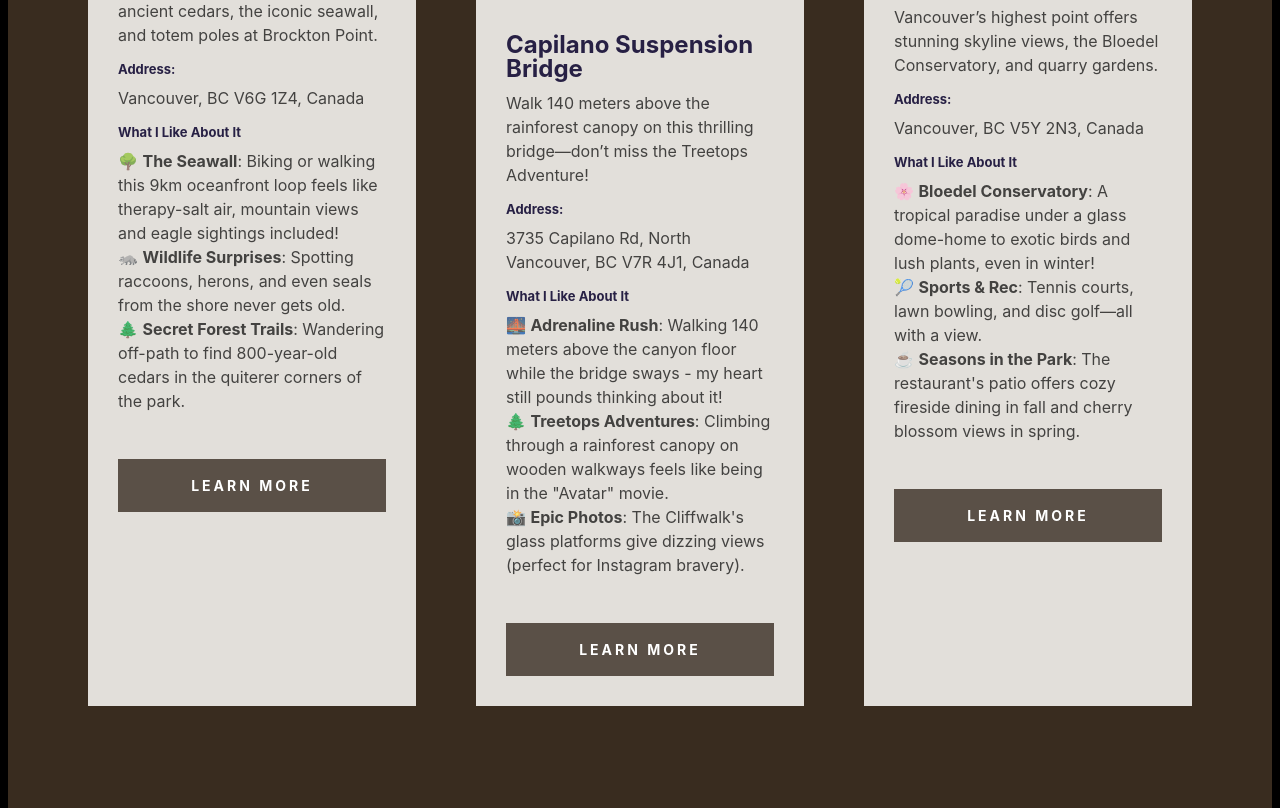
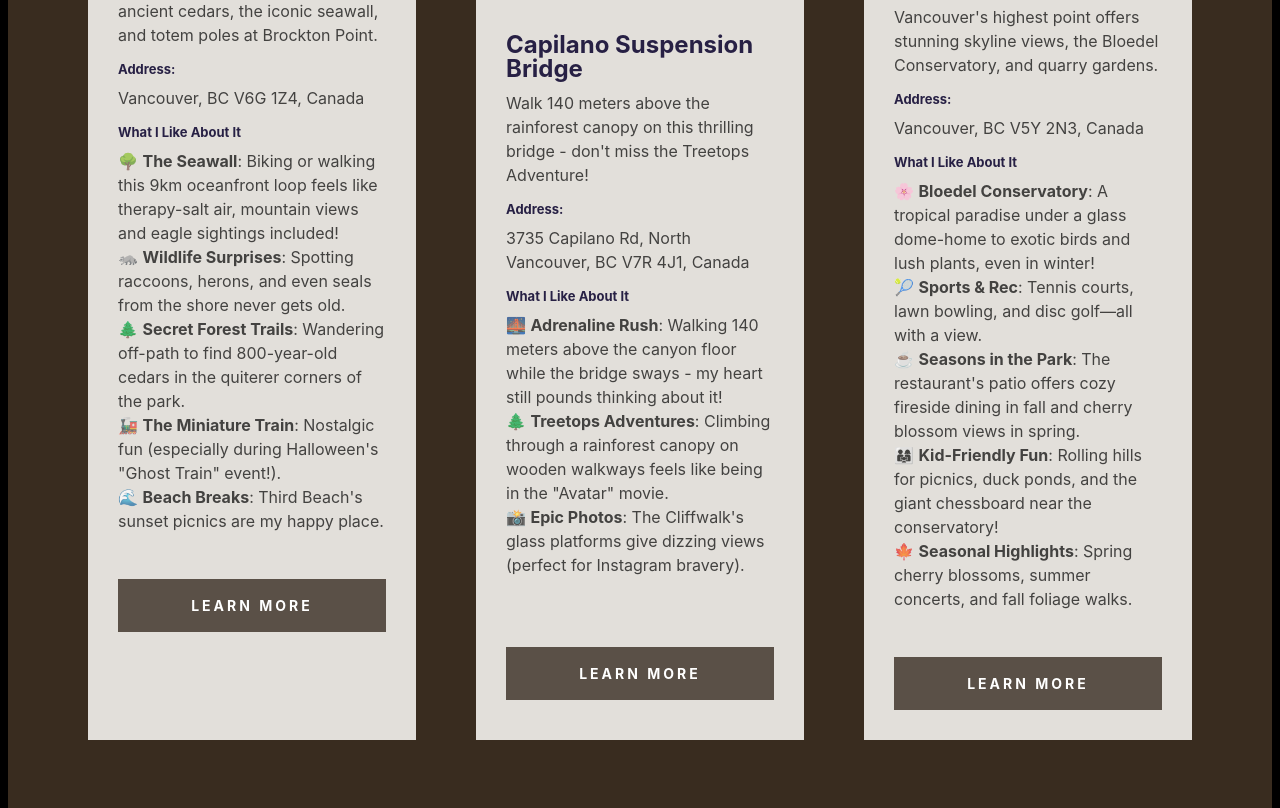
Before and after one commit to Dan-ast/vancouver-travel-project, a plain HTML site: page index.html in a window 1280 px wide. Shown: the part 1789-2597 px from the top of the page. Drawn offline with Linux system fonts and the light colour scheme.

Commit message:
added the content to the cards

```diff
--- a/index.html
+++ b/index.html
@@ -27,7 +27,7 @@
                         Nestled between the Pacific Ocean and the Coastal Mountains, Vancouver offers surreal access to hiking trails, ski slopes, and beaches - all within city limits. Kayak at sunrise in Deep Cove or watch the sunset from Spanish Banks!
                     </p>
                     <p>
-                        From the historic charm of Gastown’s cobblestone streets to the futuristic skyline of Yaletown, Vancouver blends old-world elegance with modern vibrancy. Don’t miss Granville Island’s artisan markets or Robson Street’s global cuisine.
+                        From the historic charm of Gastown's cobblestone streets to the futuristic skyline of Yaletown, Vancouver blends old-world elegance with modern vibrancy. Don't miss Granville Island's artisan markets or Robson Street's global cuisine.
                     </p>
                 </div>
             </section>
@@ -55,6 +55,10 @@
                                 🦝 <strong>Wildlife Surprises</strong>: Spotting raccoons, herons, and even seals from the shore never gets old.
                                 <br>
                                 🌲 <strong>Secret Forest Trails</strong>: Wandering off-path to find 800-year-old cedars in the quiterer corners of the park.
+                                <br>
+                                🚂 <strong>The Miniature Train</strong>: Nostalgic fun (especially during Halloween's "Ghost Train" event!).
+                                <br>
+                                🌊 <strong>Beach Breaks</strong>: Third Beach's sunset picnics are my happy place.
                             </p>
                         </div>
                         <div class="card-footer">
@@ -69,7 +73,7 @@
                         <div class="card-body">
                             <h4>Capilano Suspension Bridge</h4>
                             <p>
-                                Walk 140 meters above the rainforest canopy on this thrilling bridge—don’t miss the Treetops Adventure!
+                                Walk 140 meters above the rainforest canopy on this thrilling bridge - don't miss the Treetops Adventure!
                             </p>
                             <h5>Address:</h5>
                             <p>
@@ -82,6 +86,8 @@
                                 🌲 <strong>Treetops Adventures</strong>: Climbing through a rainforest canopy on wooden walkways feels like being in the "Avatar" movie.
                                  <br>
                                 📸 <strong>Epic Photos</strong>: The Cliffwalk's glass platforms give dizzing views (perfect for Instagram bravery).
+                                <br>
+                                <br>
                             </p>
                         </div>
                         <div class="card-footer">
@@ -96,7 +102,7 @@
                         <div class="card-body">
                             <h4>Queen Elizabeth Park</h4>
                             <p>
-                                Vancouver’s highest point offers stunning skyline views, the Bloedel Conservatory, and quarry gardens.
+                                Vancouver's highest point offers stunning skyline views, the Bloedel Conservatory, and quarry gardens.
                             </p>
                             <h5>Address:</h5>
                             <p>
@@ -109,6 +115,10 @@
                                 🎾 <strong>Sports & Rec</strong>: Tennis courts, lawn bowling, and disc golf—all with a view.
                                 <br>
                                 ☕ <strong>Seasons in the Park</strong>: The restaurant's patio offers cozy fireside dining in fall and cherry blossom views in spring.
+                                <br>
+                                👨‍👩‍👧 <strong>Kid-Friendly Fun</strong>: Rolling hills for picnics, duck ponds, and the giant chessboard near the conservatory!
+                                <br>
+                                🍁 <strong>Seasonal Highlights</strong>: Spring cherry blossoms, summer concerts, and fall foliage walks.
                             </p>
                         </div>
                         <div class="card-footer">
```
